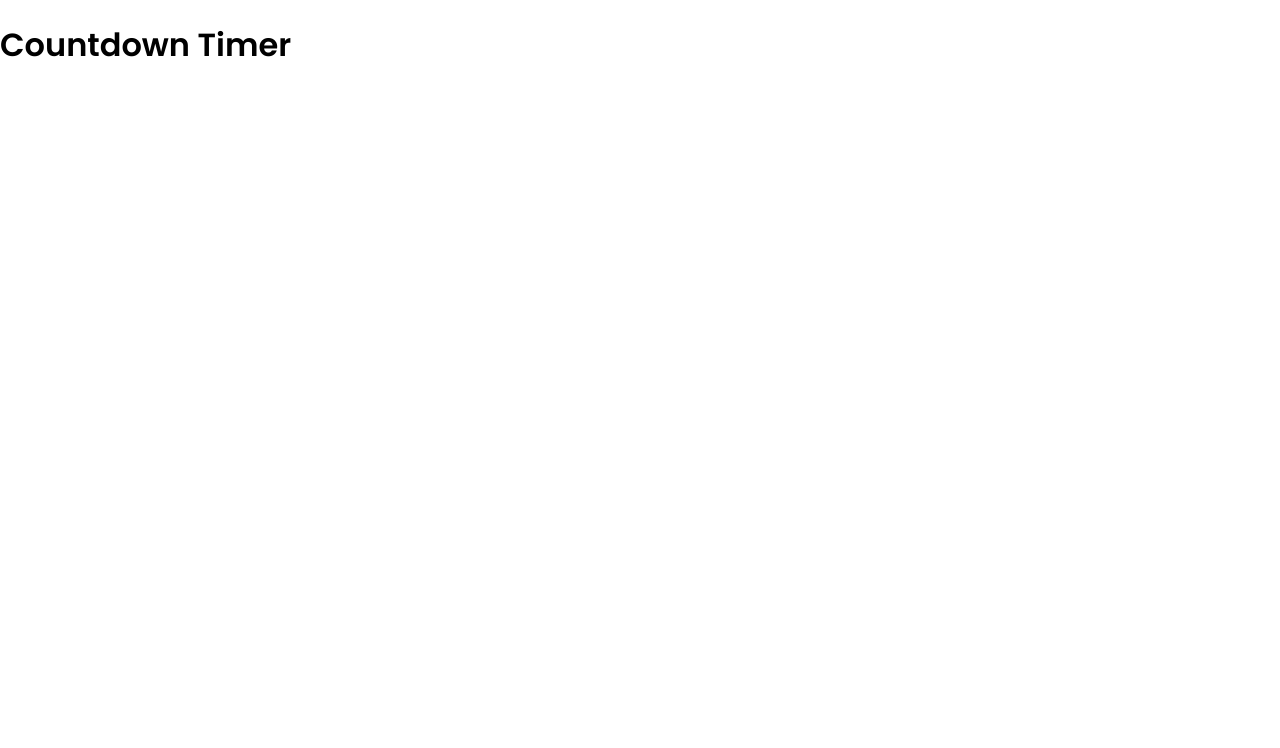
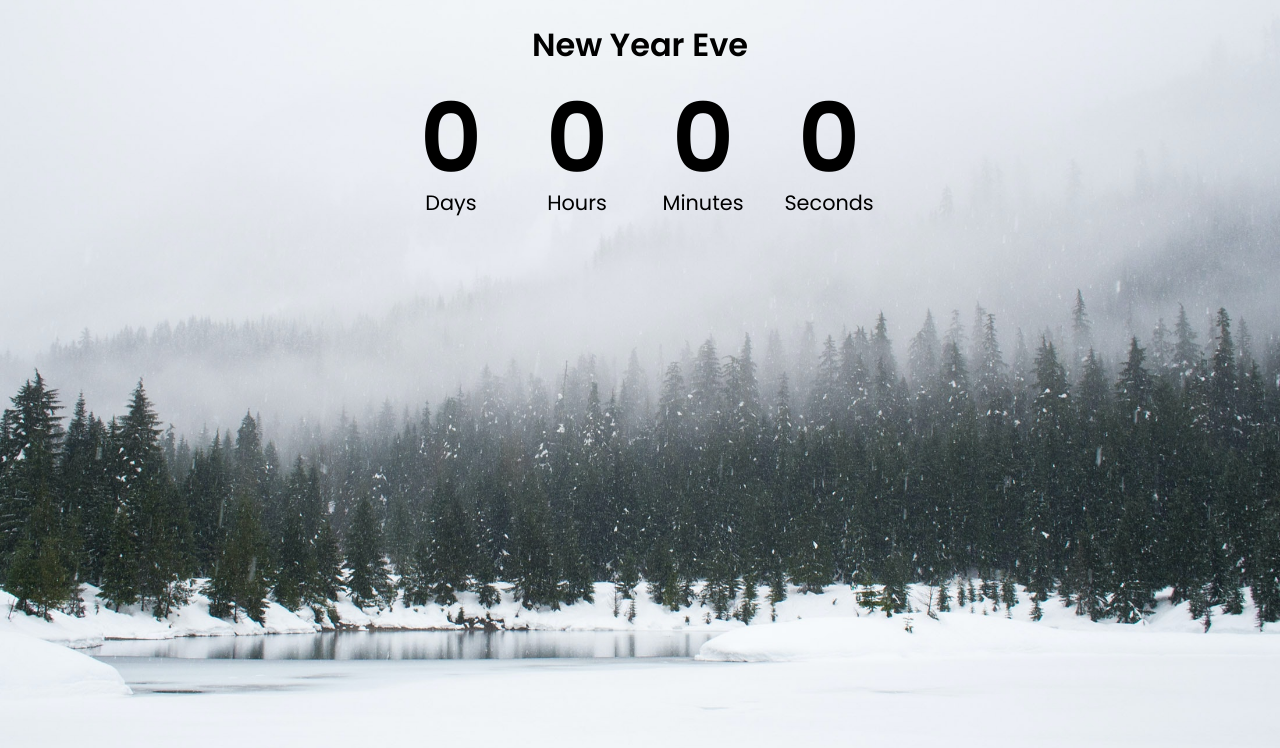
Before and after one commit to nisalrenuja/bug-free-giggle, a plain HTML site: page countdown-timer/index.html in a window 1280 px wide. Drawn offline with Linux system fonts and the light colour scheme.

Commit message:
Styles added

```diff
--- a/countdown-timer/index.html
+++ b/countdown-timer/index.html
@@ -9,6 +9,25 @@
     <script src="script.js" defer></script>
   </head>
   <body>
-    <h1>Countdown Timer</h1>
+    <h1>New Year Eve</h1>
+    <div class="countdown-container">
+      <div class="countdown-el days-c">
+        <p class="big-text" id="days">0</p>
+        <span>Days</span>
+      </div>
+        <div class="countdown-el hours-c">
+          <p class="big-text" id="hours">0</p>
+          <span>Hours</span>
+        </div>
+        <div class="countdown-el mins-c">
+          <p class="big-text" id="mins">0</p>
+          <span>Minutes</span>
+        </div>
+        <div class="countdown-el seconds-c">
+          <p class="big-text" id="seconds">0</p>
+          <span>Seconds</span>
+        </div>
+      </div>
+    </div>
   </body>
 </html>
--- a/countdown-timer/style.css
+++ b/countdown-timer/style.css
@@ -4,6 +4,39 @@
 }
 
 body {
+  background-image: url(snow.jpg);
+  background-size: cover;
+  background-position: center center;
+  min-height: 100vh;
+  align-items: center;
+  display: flex;
+  flex-direction: column;
   font-family: "Poppins", sans-serif;
   margin: 0;
 }
+
+.h1 {
+  font-weight: normal;
+  font: size 4rem;
+  margin-top: -10rem;
+  margin-top: 5rem;
+}
+
+.countdown-container {
+  display: flex;
+}
+
+.big-text {
+  font-weight: bold;
+  font-size: 6rem;
+  line-height: 1;
+  margin: 0 2rem;
+}
+
+.countdown-el {
+  text-align: center;
+}
+
+.countdown-el span {
+  font-size: 1.3rem;
+}
```
